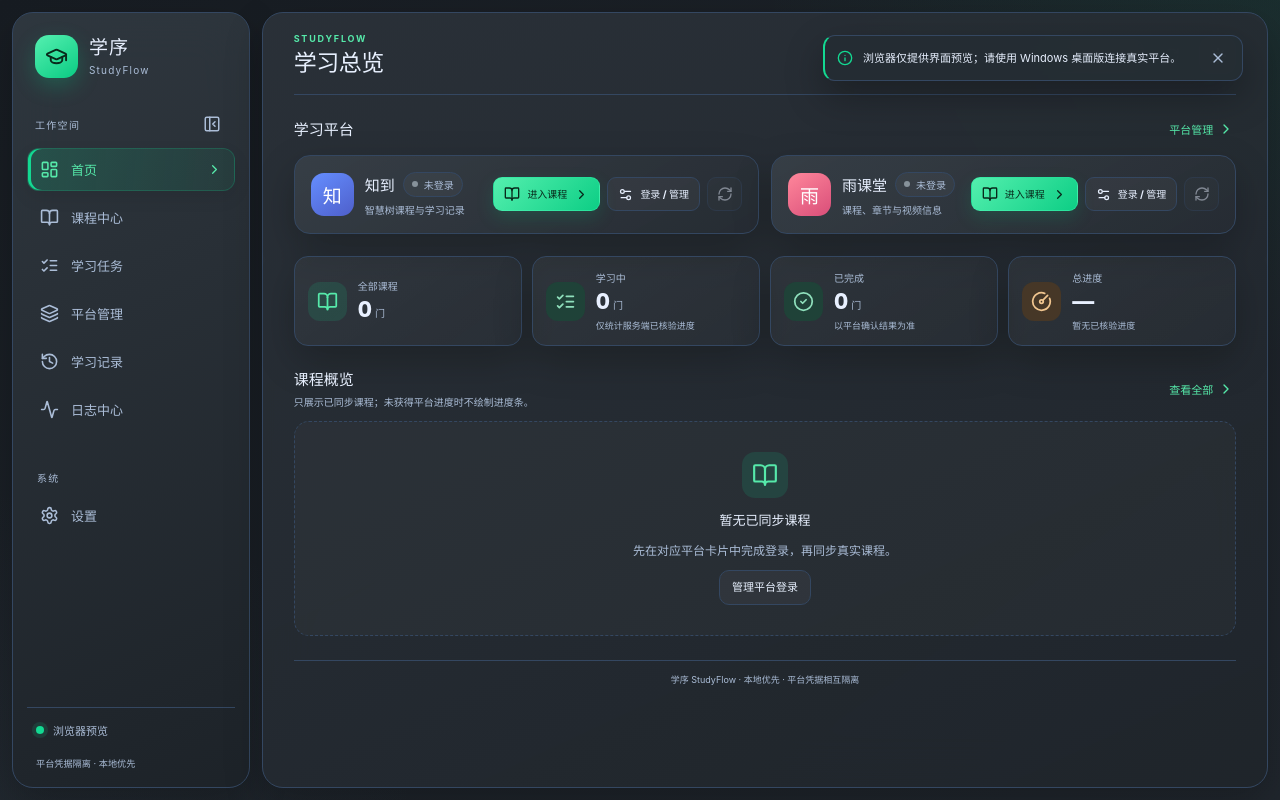
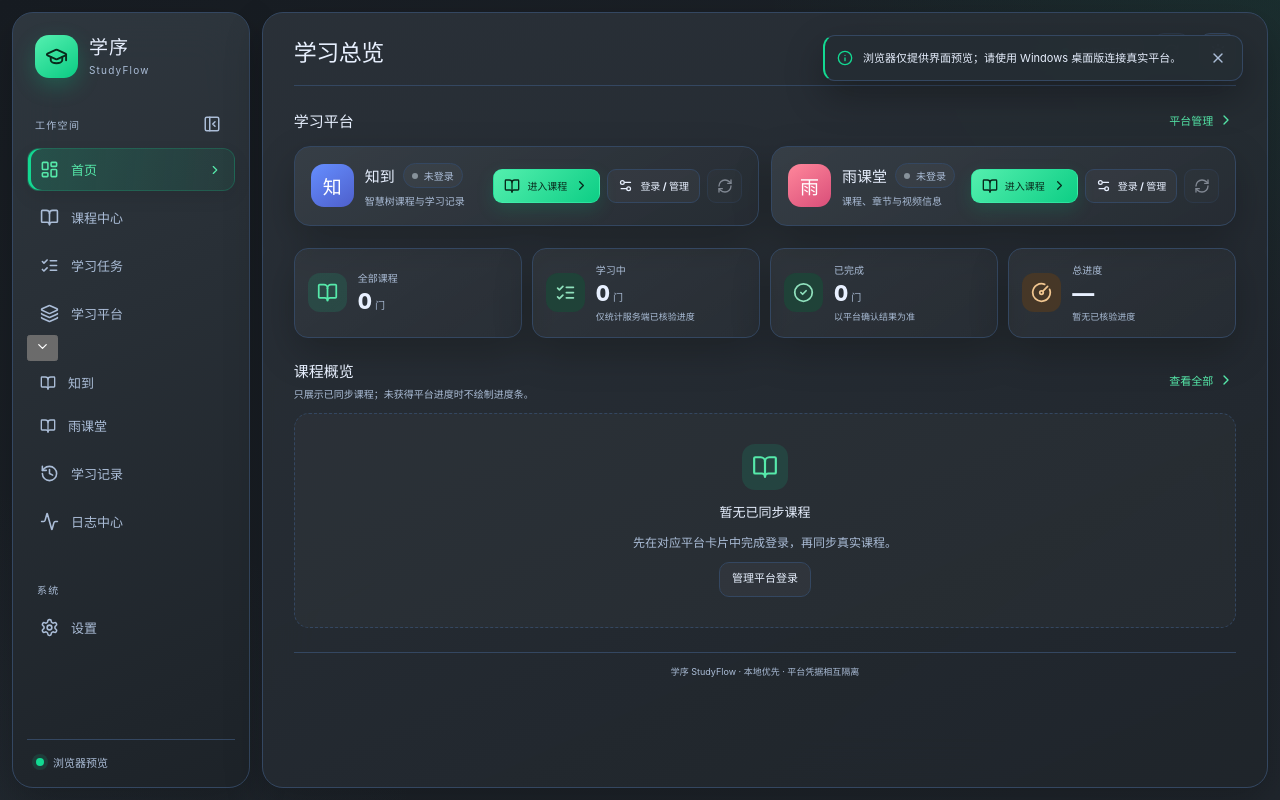
Before and after one commit to 07xh/StudyFlow, a React (Vite) app in the folder frontend/: page / in a window 1280 px wide. Built offline with nearby package versions, Linux system fonts and the light colour scheme.

Commit message:
ui: add expandable learning-platform sidebar with separate Zhidao and Yuketang pages

```diff
--- a/frontend/src/ui/AppShell.tsx
+++ b/frontend/src/ui/AppShell.tsx
@@ -1,53 +1,42 @@
 import {useEffect,useState,type ReactNode} from "react";
 import {
-  Activity,BookOpen,ChevronRight,GraduationCap,History,LayoutDashboard,
-  Layers3,ListChecks,Moon,PanelLeftClose,PanelLeftOpen,RefreshCw,Settings,
-  ShieldCheck,Sun
+  Activity,BookOpen,ChevronDown,ChevronRight,GraduationCap,History,
+  LayoutDashboard,Layers3,ListChecks,Moon,PanelLeftClose,PanelLeftOpen,
+  RefreshCw,Settings,Sun
 } from "lucide-react";
 import type {LucideIcon} from "lucide-react";
 import {NoticeBanner} from "./NoticeBanner";
 import {PageSurface} from "./PageSurface";
 import "./foundation.css";
 
-export type Page="home"|"courses"|"tasks"|"platforms"|"records"|"logs"|"settings";
+export type Page="home"|"courses"|"tasks"|"platforms"|"platform-zhidao"|
+  "platform-yuketang"|"records"|"logs"|"settings";
 const workspaceNavigation:{id:Page;label:string;icon:LucideIcon}[]=[
   {id:"home",label:"首页",icon:LayoutDashboard},
   {id:"courses",label:"课程中心",icon:BookOpen},
   {id:"tasks",label:"学习任务",icon:ListChecks},
-  {id:"platforms",label:"平台管理",icon:Layers3},
+  {id:"platforms",label:"学习平台",icon:Layers3},
   {id:"records",label:"学习记录",icon:History},
   {id:"logs",label:"日志中心",icon:Activity}
+];
+const platformNavigation:{id:Page;label:string;icon:LucideIcon}[]=[
+  {id:"platform-zhidao",label:"知到",icon:BookOpen},
+  {id:"platform-yuketang",label:"雨课堂",icon:BookOpen}
 ];
 const systemNavigation:{id:Page;label:string;icon:LucideIcon}[]=[
   {id:"settings",label:"设置",icon:Settings}
 ];
 const titles:Record<Page,string>={
-  home:"学习总览",courses:"课程中心",tasks:"学习任务",platforms:"平台管理",
+  home:"学习总览",courses:"课程中心",tasks:"学习任务",platforms:"学习平台",
+  "platform-zhidao":"知到","platform-yuketang":"雨课堂",
   records:"学习记录",logs:"日志中心",settings:"设置"
-};
-const descriptions:Record<Page,string>={
-  home:"知到与雨课堂 · 统一学习工作空间",
-  courses:"查看已同步的真实课程与平台信息",
-  tasks:"管理各平台原有任务进程",
-  platforms:"每个平台的登录与授权均归属自己的平台卡片",
-  records:"只展示平台已经核验的学习记录",
-  logs:"本机操作记录，不保存账号密码或会话内容",
-  settings:"主题、布局与本机偏好"
 };
 
 interface Props {
-  page:Page;
-  onNavigate:(next:Page)=>void;
-  dark:boolean;
-  onThemeToggle:()=>void;
-  onRefresh:()=>void;
-  desktop:boolean;
-  notice:string;
-  onDismissNotice:()=>void;
-  compact:boolean;
-  children:ReactNode;
+  page:Page;onNavigate:(next:Page)=>void;dark:boolean;onThemeToggle:()=>void;
+  onRefresh:()=>void;desktop:boolean;notice:string;onDismissNotice:()=>void;
+  compact:boolean;children:ReactNode;
 }
-
 export function AppShell({
   page,onNavigate,dark,onThemeToggle,onRefresh,desktop,notice,onDismissNotice,compact,children
 }:Props){
@@ -55,20 +44,49 @@ export function AppShell({
     try{return window.localStorage.getItem("studyflow.nav.collapsed")==="true";}
     catch{return false;}
   });
+  const [platformExpanded,setPlatformExpanded]=useState(()=>{
+    try{return window.localStorage.getItem("studyflow.nav.platform-expanded")!=="false";}
+    catch{return true;}
+  });
   useEffect(()=>{
     try{window.localStorage.setItem("studyflow.nav.collapsed",String(collapsed));}
-    catch{/* Sidebar remains usable without storage. */}
+    catch{/* Navigation stays usable in this session. */}
   },[collapsed]);
-
+  useEffect(()=>{
+    try{window.localStorage.setItem("studyflow.nav.platform-expanded",String(platformExpanded));}
+    catch{/* Navigation stays usable in this session. */}
+  },[platformExpanded]);
+  const platformActive=page==="platforms"||page==="platform-zhidao"||page==="platform-yuketang";
+  const renderItem=(item:{id:Page;label:string;icon:LucideIcon},nested=false)=>
+    <button key={item.id} type="button" title={item.label} aria-label={item.label}
+      aria-current={page===item.id?"page":undefined}
+      className={[ "nav",page===item.id?"active":"",nested?"sf-nav-child":""].filter(Boolean).join(" ")}
+      onClick={()=>onNavigate(item.id)}>
+      <item.icon size={nested?16:19}/><span className="nav-label">{item.label}</span>
+      {page===item.id&&<ChevronRight size={14} className="right"/>}
+    </button>;
   const renderItems=(items:typeof workspaceNavigation,label:string)=><nav aria-label={label}>
-    {items.map(item=><button key={item.id} type="button"
-      title={item.label} aria-label={item.label}
-      aria-current={page===item.id?"page":undefined}
-      className={page===item.id?"nav active":"nav"}
-      onClick={()=>onNavigate(item.id)}>
-      <item.icon size={19}/><span className="nav-label">{item.label}</span>
-      {page===item.id&&<ChevronRight size={15} className="right"/>}
-    </button>)}
+    {items.map(item=>item.id==="platforms"
+      ?<div className="sf-platform-nav" key={item.id}>
+        <div className="sf-platform-nav-parent">
+          <button type="button" title="学习平台" aria-label="学习平台"
+            className={["nav",platformActive?"active":""].filter(Boolean).join(" ")}
+            aria-current={page==="platforms"?"page":undefined}
+            onClick={()=>{setPlatformExpanded(true);onNavigate("platforms");}}>
+            <Layers3 size={19}/><span className="nav-label">学习平台</span>
+          </button>
+          <button type="button" className="sf-nav-expand"
+            aria-label={platformExpanded?"收起学习平台":"展开学习平台"}
+            aria-expanded={platformExpanded} title={platformExpanded?"收起":"展开"}
+            onClick={()=>setPlatformExpanded(current=>!current)}>
+            <ChevronDown size={15} className={platformExpanded?"":"sf-chevron-closed"}/>
+          </button>
+        </div>
+        {platformExpanded&&<div className="sf-subnav" role="group" aria-label="平台二级页面">
+          {platformNavigation.map(child=>renderItem(child,true))}
+        </div>}
+      </div>
+      :renderItem(item))}
   </nav>;
 
   return <div className={["app","sf-shell",dark?"dark":"",collapsed?"sf-collapsed":"",compact?"sf-compact":""].filter(Boolean).join(" ")}>
@@ -79,8 +97,9 @@ export function AppShell({
       </div>
       <div className="sf-nav-head">
         <span className="section-label">工作空间</span>
-        <button className="sf-nav-toggle" title={collapsed?"展开侧边栏":"折叠侧边栏"}
-          type="button" aria-label={collapsed?"展开侧边栏":"折叠侧边栏"}
+        <button className="sf-nav-toggle" type="button"
+          title={collapsed?"展开侧边栏":"折叠侧边栏"}
+          aria-label={collapsed?"展开侧边栏":"折叠侧边栏"}
           aria-expanded={!collapsed} onClick={()=>setCollapsed(current=>!current)}>
           {collapsed?<PanelLeftOpen size={18}/>:<PanelLeftClose size={18}/>}
         </button>
@@ -92,27 +111,23 @@ export function AppShell({
       </div>
       <div className="sidebar-bottom">
         <div className="sf-side-status"><span className="sf-side-dot"/>
-          {desktop?"Windows 桌面版":"浏览器预览"}
+          {desktop?"Windows 桌面":"浏览器预览"}
         </div>
-        <small>平台凭据隔离 · 本地优先</small>
       </div>
     </aside>
     <main className="main" id="main-content">
       <header className="sf-header">
-        <div className="sf-page-heading">
-          <span className="eyebrow">STUDYFLOW</span>
-          <h1>{titles[page]}</h1>
-          <p className="subtitle">{descriptions[page]}</p>
-        </div>
+        <div className="sf-page-heading"><h1>{titles[page]}</h1></div>
         <div className="sf-header-actions">
-          <span className="sf-mode"><span className="sf-status-dot"/>{desktop?"Windows 桌面":"浏览器预览"}</span>
-          <button className="theme-button" type="button" title="刷新平台连接"
-            aria-label="刷新平台连接" disabled={!desktop} onClick={onRefresh}>
+          <span className="sf-mode"><span className="sf-status-dot"/>
+            {desktop?"Windows 桌面":"浏览器预览"}
+          </span>
+          <button className="theme-button" type="button" title="刷新连接"
+            aria-label="刷新连接" disabled={!desktop} onClick={onRefresh}>
             <RefreshCw size={17}/>
           </button>
           <button className="theme-button" type="button"
             aria-label={dark?"切换浅色主题":"切换深色主题"}
-            title={dark?"切换浅色主题":"切换深色主题"}
             onClick={onThemeToggle}>{dark?<Sun size={18}/>:<Moon size={18}/>}</button>
         </div>
       </header>
```
